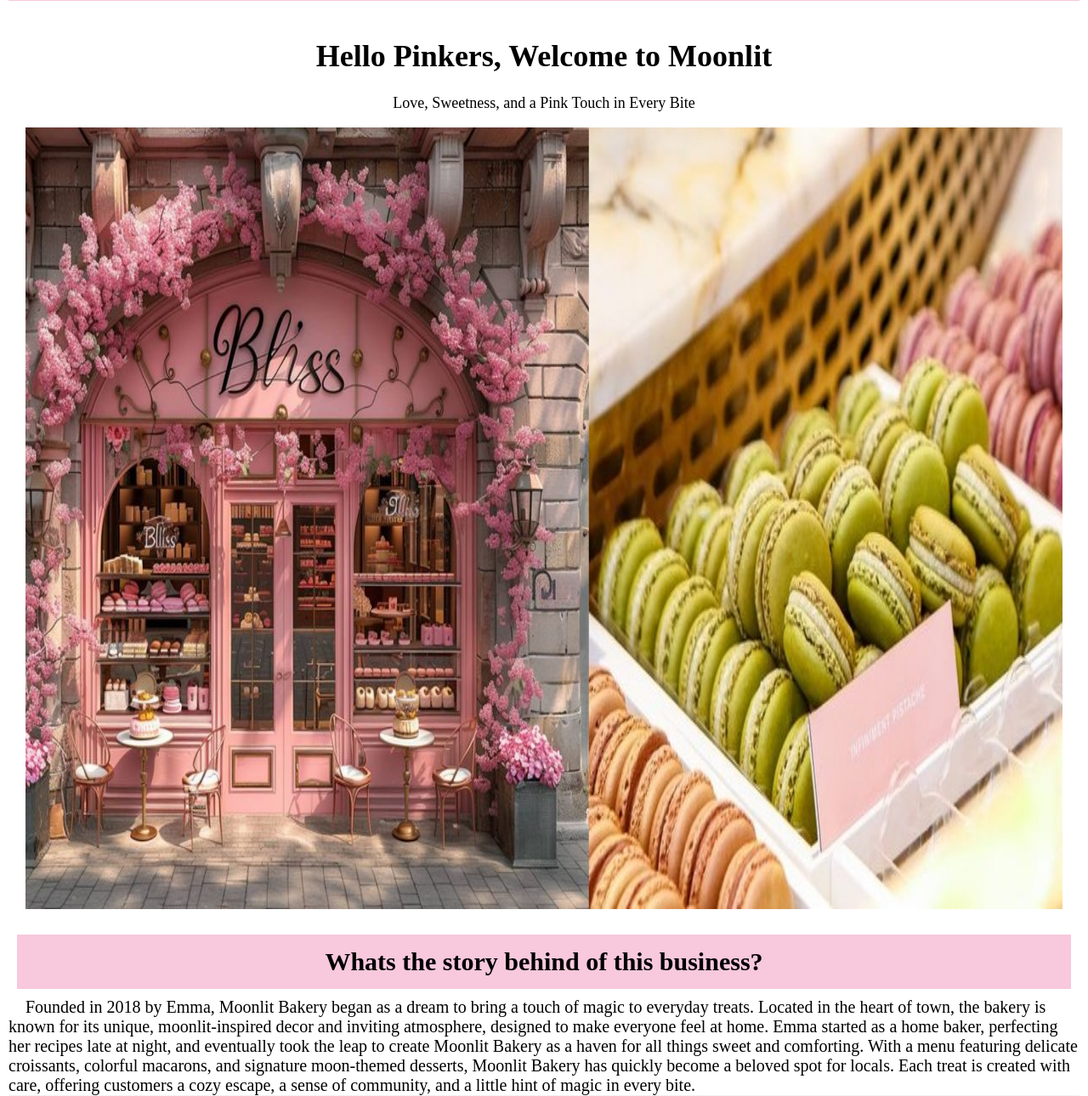
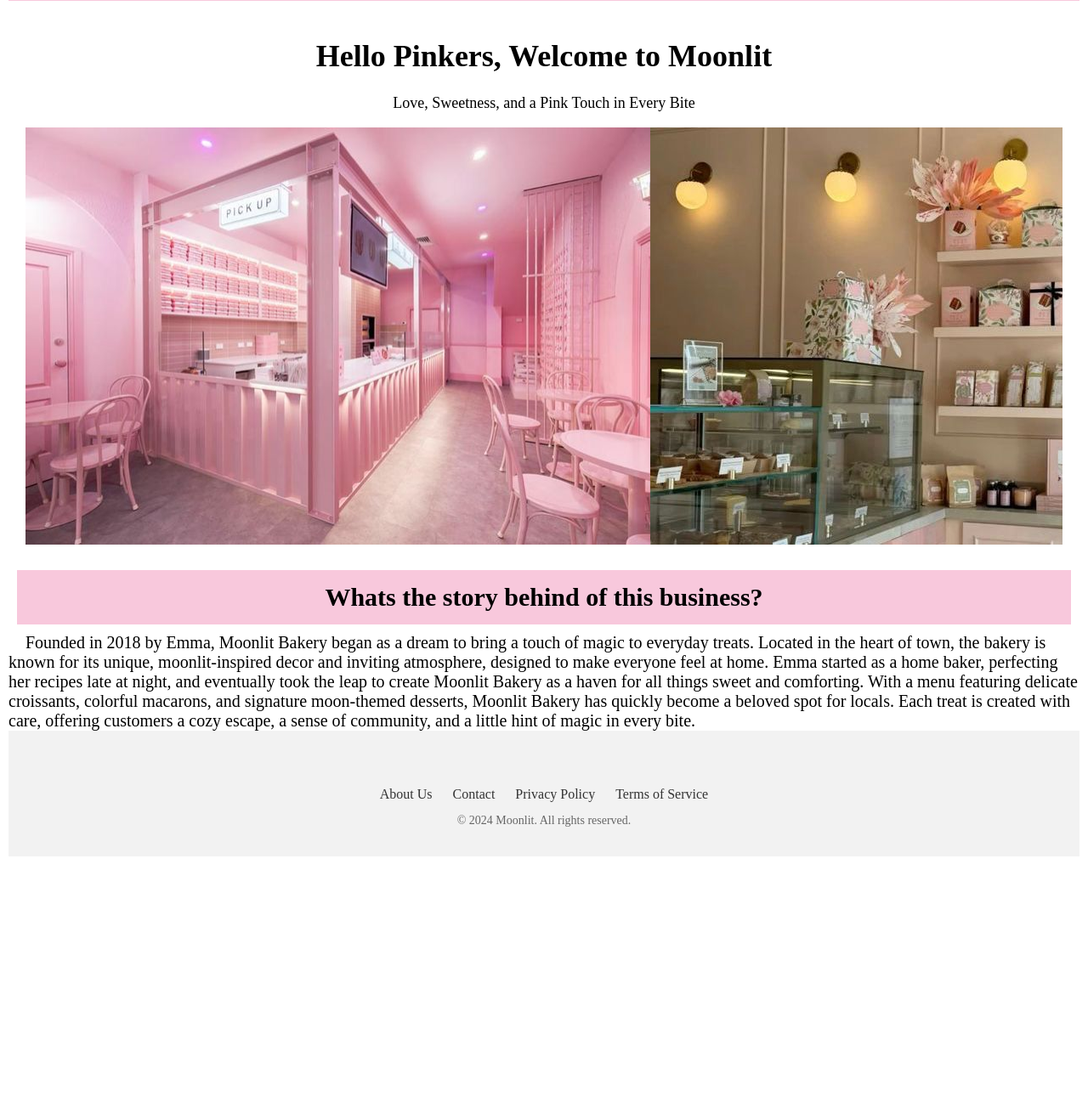
Before and after one commit to astridpradnya12/UAS_PEMOGRAMANWEB, a PHP site: page / in a window 1280 px wide. Shown: the part 321-1611 px from the top of the page at 85% size. After the commit the page ends 1329 px from the top, so only its background shows below. Run offline with PHP 8.4, Linux system fonts and the light colour scheme.

Commit message:
ganti sliders

```diff
--- a/moonlit/checkout.css
+++ b/moonlit/checkout.css
@@ -7,7 +7,7 @@
   body {
     font-family: 'Times New Roman', Times, serif;
     background-color: #f0f0f0;
-    color: #f0f0f0;
+    color: #333;
   }
 
   nav {
--- a/moonlit/index.php
+++ b/moonlit/index.php
@@ -5,14 +5,13 @@
     <link rel="stylesheet" href="assets/style.css" />
   <section class="slider">
     <div class="slides">
-        <img src="assets/shop.jpeg" alt="Shop" />
-        <img src="assets/macCover.jpg" alt="Macaroon" />
-        <img src="assets/croCover.jpg" alt="Croissant" />
-        <img src="assets/cookCover.jpg" alt="Cookies" />
-        <img src="assets/cupCover.jpg" alt="Cupcake" />
-        <img src="assets/layerCover.jpg" alt="Layer Cake" />
-        <img src="assets/driCover.jpg" alt="Drink" />
-        <img src="assets/cover.jpeg" alt="Cover" />
+        <img src="assets/slide1.jpeg" alt="Slide1" />
+        <img src="assets/slide2.jpeg" alt="Slide2" />
+        <img src="assets/slide3.jpeg" alt="Slide3" />
+        <img src="assets/slide4.jpeg" alt="Slide4" />
+        <img src="assets/slide5.jpeg" alt="Slide5" />
+        <img src="assets/slide6.jpeg" alt="Slide6" />
+        <img src="assets/slide7.jpeg" alt="Slide7" />
     </div>
   </section>
   </div>
--- a/moonlit/style.css
+++ b/moonlit/style.css
@@ -99,41 +99,37 @@ nav {
 
 .slides {
     display: flex;
-    width: 500%; /* Menyesuaikan jumlah slide */
-    animation: slideAnimation 48s infinite;
+    width: 700%;
+    animation: slideAnimation 56s infinite;
 }
 
 @keyframes slideAnimation {
     0% {
-      transform: translateX(0);
+        transform: translateX(0);
     }
-    12.5% {
-      transform: translateX(0);
+    14.28% {
+        transform: translateX(0);
     }
 
-    25% {
-      transform: translateX(-12.5%);
+    28.56% {
+        transform: translateX(-14.28%);
     }
-    37.5% {
-      transform: translateX(-12.5%);
+    42.84% {
+        transform: translateX(-14.28%);
     }
 
-    50% {
-      transform: translateX(-25%);
+    57.12% {
+        transform: translateX(-28.56%);
     }
-    62.5% {
-      transform: translateX(-25%);
+    71.40% {
+        transform: translateX(-28.56%);
     }
 
-    75% {
-      transform: translateX(-37.5%);
+    85.68% {
+        transform: translateX(-42.84%);
     }
-    87.5% {
-      transform: translateX(-37.5%);
-    }
-
     100% {
-      transform: translateX(-50%);
+        transform: translateX(-42.84%);
     }
 }
 
```
Also changed, not shown: moonlit/add_to_cart.php (+7 -32 lines), moonlit/assets/slide1.jpeg (added), moonlit/assets/slide2.jpeg (added), moonlit/assets/slide3.jpeg (added), moonlit/assets/slide4.jpeg (added), moonlit/assets/slide5.jpeg (added), moonlit/assets/slide6.jpeg (added), moonlit/assets/slide7.jpeg (added).
